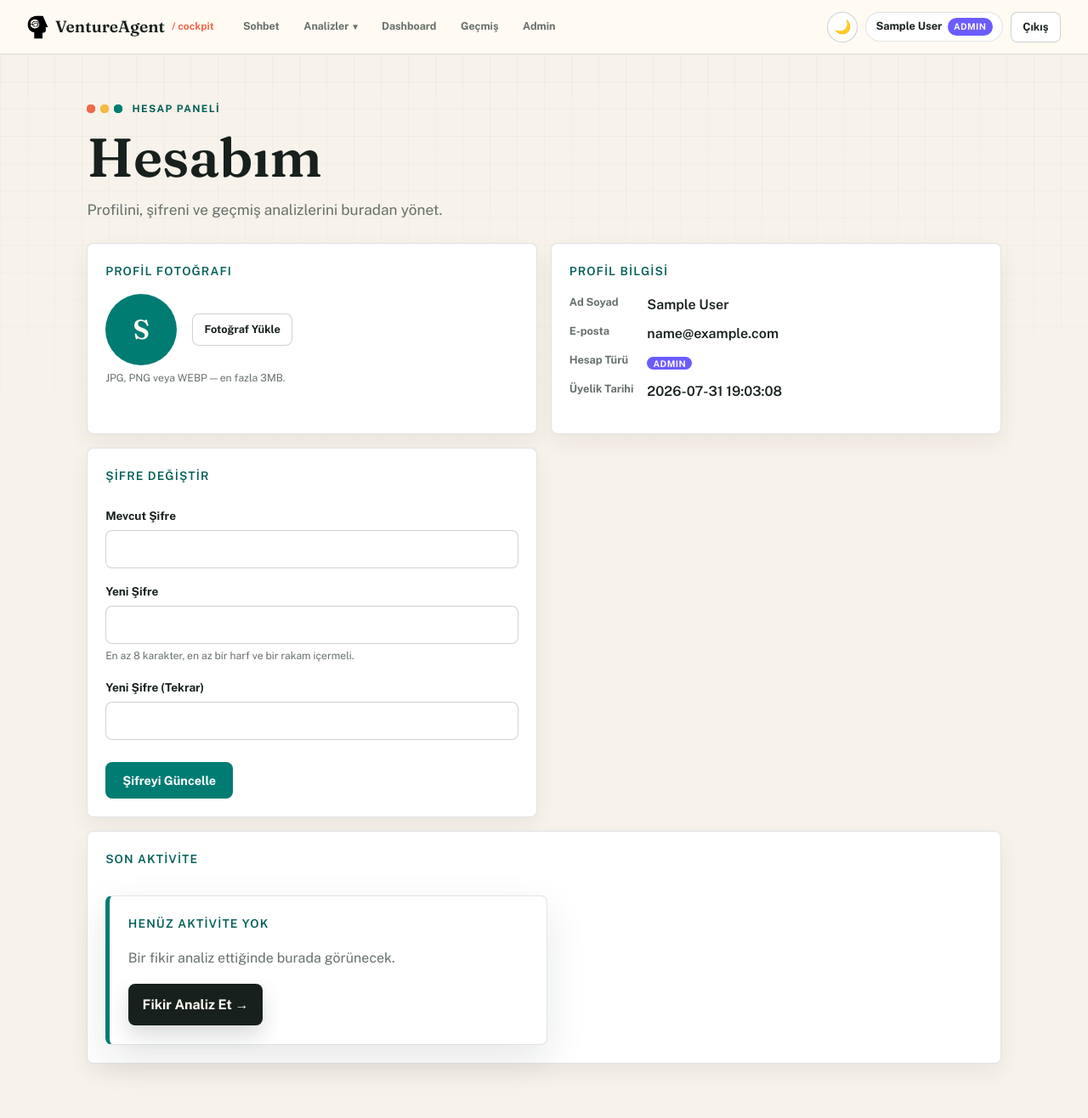
After one commit to ozgegul/VentureAgent, a Flask app: page /account/ in a window 1280 px wide. The commit adds this page. Shown: the whole page at 85% size. Run offline with Flask 3, Linux system fonts and the light colour scheme; the visitor is signed in with stand-in values (Sample User, id 1); data comes from the database, SQL or seed files in the repository; data that the repository does not hold is empty; parts of the project's set-up code (start-up, migrations or seed data) failed here and were passed over.

Commit message:
feat: e-posta doğrulama kodu (Resend API) + hesap paneli
E-posta doğrulama:
- users tablosuna email_verified, verification_code, verification_expires_at eklendi
- backend/services/mailer.py: e-posta gönderimi için öncelik sırası
  Resend API > SMTP > konsola yazdırma (dev modu). Resend önerilen
  yöntem: domain doğrulamadan onboarding@resend.dev ile test gönderimi
  yapılabiliyor
- Kayıt akışı: kayıt olunca art\u0131k direkt giri\u015f yap\u0131lm\u0131yor, 6 haneli kod
  e-postaya g\u00f6nderiliyor -> /auth/verify sayfas\u0131nda kod giriliyor ->
  do\u011frulan\u0131nca otomatik giri\u015f yap\u0131l\u0131yor (15 dk ge\u00e7erlilik, yeniden g\u00f6nder var)
- login(): do\u011frulanmam\u0131\u015f hesap giri\u015f yapmaya \u00e7al\u0131\u015f\u0131rsa yeni kod g\u00f6nderilip
  do\u011frulama sayfas\u0131na y\u00f6nlendiriliyor
- .env.example: RESEND_API_KEY/RESEND_FROM (\u00f6ncelikli) + SMTP_* (alternatif)

Hesap paneli:
- users tablosuna avatar_path eklendi
- backend/routes/account.py: profil g\u00f6r\u00fcnt\u00fcleme, \u015fifre de\u011fi\u015ftirme (mevcut
  \u015fifre do\u011frulamal\u0131), profil foto\u011fraf\u0131 y\u00fckleme/kald\u0131rma
- Foto\u011fraf y\u00fckleme Pillow ile ger\u00e7ek g\u00f6rsel do\u011frulamas\u0131 yap\u0131yor, 320x320'ye
  k\u00fc\u00e7\u00fclt\u00fcp JPEG olarak kaydediyor, 3MB s\u0131n\u0131r\u0131 var
- frontend/templates/account/dashboard.html: profil bilgisi, \u015fifre formu,
  avatar y\u00fckleme, son 5 analiz/mod\u00fcl sonucu + t\u00fcm ge\u00e7mi\u015fi g\u00f6r linki
- Navbar: kullan\u0131c\u0131 rozeti /account'a giden bir link oldu, avatar k\u00fc\u00e7\u00fck
  resmi navbar'da g\u00f6steriliyor
- requirements.txt: Pillow + requests eklendi
- .gitignore: y\u00fcklenen avatarlar i\u00e7in kural

Not: tests/test_prompts.py (import hatas\u0131) ve tests/test_ai_client.py'deki
2 retry testi bu commit'ten \u00f6nce de bozuktu, bu dosyalara hi\u00e7 dokunulmad\u0131.

```diff
--- a/backend/__init__.py
+++ b/backend/__init__.py
@@ -44,6 +44,7 @@ def create_app():
     from backend.routes.ai_test import ai_test_bp
     from backend.routes.auth import auth_bp
     from backend.routes.admin import admin_bp
+    from backend.routes.account import account_bp
     from backend.routes.chat import chat_bp
     from backend.routes.dashboard import dashboard_bp
     from backend.routes.history import history_bp
@@ -60,6 +61,7 @@ def create_app():
     app.register_blueprint(ai_test_bp, url_prefix="/ai-test")
     app.register_blueprint(auth_bp, url_prefix="/auth")
     app.register_blueprint(admin_bp, url_prefix="/admin")
+    app.register_blueprint(account_bp, url_prefix="/account")
     app.register_blueprint(chat_bp, url_prefix="/chat")
     app.register_blueprint(dashboard_bp, url_prefix="/dashboard")
     app.register_blueprint(history_bp, url_prefix="/history")
--- /dev/null
+++ b/backend/routes/account.py
@@ -0,0 +1,135 @@
+"""Hesap paneli: profil bilgisi, şifre değiştirme, profil fotoğrafı, kendi geçmişi."""
+
+from __future__ import annotations
+
+import io
+import uuid
+from pathlib import Path
+
+from flask import Blueprint, current_app, flash, redirect, render_template, request, url_for
+from PIL import Image, UnidentifiedImageError
+from werkzeug.security import check_password_hash, generate_password_hash
+
+from backend.auth import current_user, login_required
+from backend.database import (
+    get_dashboard_metrics,
+    list_idea_analyses,
+    list_module_results,
+    update_user_avatar,
+    update_user_password,
+)
+from backend.routes.auth import validate_password
+from backend.routes.history import MODULE_LABELS
+
+account_bp = Blueprint("account", __name__, template_folder="../../frontend/templates")
+
+ALLOWED_AVATAR_TYPES = {"image/jpeg", "image/png", "image/webp"}
+MAX_AVATAR_BYTES = 3 * 1024 * 1024  # 3MB — global 10MB istek limitinden daha sıkı
+AVATAR_OUTPUT_SIZE = (320, 320)
+
+
+def _avatar_dir() -> Path:
+    path = Path(current_app.static_folder) / "uploads" / "avatars"
+    path.mkdir(parents=True, exist_ok=True)
+    return path
+
+
+@account_bp.route("/", methods=["GET"])
+@login_required
+def account_page():
+    user = current_user()
+    metrics = get_dashboard_metrics(user["id"])
+    recent_analyses = list_idea_analyses(user["id"], limit=5)
+    recent_modules = list_module_results(user["id"], limit=5)
+    for result in recent_modules:
+        result["label"] = MODULE_LABELS.get(result["module"], result["module"])
+    return render_template(
+        "account/dashboard.html",
+        metrics=metrics,
+        recent_analyses=recent_analyses,
+        recent_modules=recent_modules,
+    )
+
+
+@account_bp.route("/password", methods=["POST"])
+@login_required
+def change_password():
+    user = current_user()
+    current_password = request.form.get("current_password", "")
+    new_password = request.form.get("new_password", "")
+    new_password_confirm = request.form.get("new_password_confirm", "")
+
+    error = None
+    if not check_password_hash(user["password_hash"], current_password):
+        error = "Mevcut şifren yanlış."
+    elif new_password != new_password_confirm:
+        error = "Yeni şifreler eşleşmiyor."
+    else:
+        error = validate_password(new_password)
+
+    if error:
+        flash(error, "error")
+        return redirect(url_for("account.account_page"))
+
+    update_user_password(user["id"], generate_password_hash(new_password))
+    flash("Şifren güncellendi.", "success")
+    return redirect(url_for("account.account_page"))
+
+
+@account_bp.route("/avatar", methods=["POST"])
+@login_required
+def upload_avatar():
+    user = current_user()
+    file = request.files.get("avatar")
+
+    if file is None or file.filename == "":
+        flash("Bir fotoğraf seçmelisin.", "error")
+        return redirect(url_for("account.account_page"))
+
+    raw = file.read()
+    if len(raw) > MAX_AVATAR_BYTES:
+        flash("Fotoğraf 3MB'tan küçük olmalıdır.", "error")
+        return redirect(url_for("account.account_page"))
+
+    # Dosya uzantısına/MIME başlığına güvenmek yerine, gerçekten geçerli bir
+    # görsel olduğunu Pillow ile doğrula ve sabit boyuta getirerek yeniden
+    # kaydet — bu hem kötü niyetli dosyaları eler hem de tutarlı bir görünüm
+    # sağlar.
+    try:
+        image = Image.open(io.BytesIO(raw))
+        image.verify()
+        image = Image.open(io.BytesIO(raw))  # verify() sonrası yeniden aç
+        image = image.convert("RGB")
+    except (UnidentifiedImageError, OSError):
+        flash("Geçersiz bir görsel dosyası. JPG, PNG veya WEBP yükle.", "error")
+        return redirect(url_for("account.account_page"))
+
+    image.thumbnail(AVATAR_OUTPUT_SIZE)
+    filename = f"{uuid.uuid4().hex}.jpg"
+    output_path = _avatar_dir() / filename
+    image.save(output_path, "JPEG", quality=88)
+
+    # Eski avatarı temizle (varsa)
+    old_avatar = user.get("avatar_path")
+    if old_avatar:
+        old_path = Path(current_app.static_folder) / old_avatar
+        if old_path.exists() and old_path.is_relative_to(_avatar_dir()):
+            old_path.unlink(missing_ok=True)
+
+    update_user_avatar(user["id"], f"uploads/avatars/{filename}")
+    flash("Profil fotoğrafın güncellendi.", "success")
+    return redirect(url_for("account.account_page"))
+
+
+@account_bp.route("/avatar/delete", methods=["POST"])
+@login_required
+def delete_avatar():
+    user = current_user()
+    old_avatar = user.get("avatar_path")
+    if old_avatar:
+        old_path = Path(current_app.static_folder) / old_avatar
+        if old_path.exists() and old_path.is_relative_to(_avatar_dir()):
+            old_path.unlink(missing_ok=True)
+    update_user_avatar(user["id"], None)
+    flash("Profil fotoğrafın kaldırıldı.", "success")
+    return redirect(url_for("account.account_page"))
--- a/backend/routes/auth.py
+++ b/backend/routes/auth.py
@@ -1,14 +1,23 @@
-"""Kayıt, giriş ve çıkış rotaları."""
+"""Kayıt, giriş, çıkış ve e-posta doğrulama rotaları."""
 
 from __future__ import annotations
 
+import random
 import re
+from datetime import datetime, timedelta
 
 from flask import Blueprint, flash, redirect, render_template, request, session, url_for
 from werkzeug.security import check_password_hash, generate_password_hash
 
 from backend.auth import current_user, login_required
-from backend.database import create_user, get_user_by_email, update_user_role
+from backend.database import (
+    create_user,
+    get_user_by_email,
+    mark_email_verified,
+    set_verification_code,
+    update_user_role,
+)
+from backend.services.mailer import EmailSendError, send_verification_email
 
 auth_bp = Blueprint("auth", __name__, template_folder="../../frontend/templates")
 
@@ -42,6 +51,27 @@ def validate_password(password: str) -> str | None:
     if not re.search(r"[0-9]", password):
         return "Şifre en az bir rakam içermelidir."
     return None
+
+
+VERIFICATION_CODE_TTL_MINUTES = 15
+
+
+def _issue_verification_code(user: dict) -> None:
+    """Generate a fresh 6-digit code, store it, and email it to the user.
+
+    E-posta gönderimi başarısız olursa (SMTP hatası) kod yine de DB'ye
+    kaydedilir — kullanıcı 'kodu yeniden gönder' ile tekrar deneyebilir;
+    akış tamamen tıkanmaz.
+    """
+    code = f"{random.randint(0, 999999):06d}"
+    expires_at = (datetime.utcnow() + timedelta(minutes=VERIFICATION_CODE_TTL_MINUTES)).isoformat()
+    set_verification_code(user["id"], code, expires_at)
+    try:
+        send_verification_email(to=user["email"], name=user["name"], code=code)
+    except EmailSendError:
+        # Kod DB'de duruyor; kullanıcı "yeniden gönder"i deneyebilir.
+        # Yerel geliştirmede mailer zaten kodu konsola basar (bkz. mailer.py).
+        pass
 
 
 @auth_bp.route("/register", methods=["GET", "POST"])
@@ -82,10 +112,10 @@ def register():
         password_hash=generate_password_hash(password),
         role="free",
     )
-    session.clear()
-    session["user_id"] = user_id
-    flash("Hesabınız oluşturuldu. Hoş geldiniz!", "success")
-    return redirect(url_for("main.index"))
+    user = get_user_by_email(email)
+    _issue_verification_code(user)
+    flash("Hesabın oluşturuldu. E-postana gönderdiğimiz kodu girerek doğrula.", "success")
+    return redirect(url_for("auth.verify", email=email))
 
 
 @auth_bp.route("/login", methods=["GET", "POST"])
@@ -110,6 +140,11 @@ def login():
     if error:
         return render_template("auth/login.html", error=error, email=email, next=next_url)
 
+    if not user["email_verified"]:
+        _issue_verification_code(user)
+        flash("Hesabını henüz doğrulamadın. E-postana yeni bir kod gönderdik.", "error")
+        return redirect(url_for("auth.verify", email=email))
+
     session.clear()
     session["user_id"] = user["id"]
     flash(f"Tekrar hoş geldin, {user['name']}!", "success")
@@ -121,6 +156,64 @@ def logout():
     session.clear()
     flash("Çıkış yapıldı.", "success")
     return redirect(url_for("main.index"))
+
+
+@auth_bp.route("/verify", methods=["GET", "POST"])
+def verify():
+    """E-posta doğrulama kodu giriş sayfası."""
+    if current_user():
+        return redirect(url_for("main.index"))
+
+    email = request.values.get("email", "").strip().lower()
+    user = get_user_by_email(email) if email else None
+
+    if user is None:
+        flash("Doğrulanacak bir hesap bulunamadı.", "error")
+        return redirect(url_for("auth.register"))
+
+    if user["email_verified"]:
+        flash("Bu hesap zaten doğrulanmış. Giriş yapabilirsin.", "success")
+        return redirect(url_for("auth.login"))
+
+    if request.method == "GET":
+        return render_template("auth/verify.html", email=email)
+
+    code = request.form.get("code", "").strip()
+    error = None
+
+    if not user["verification_code"] or not user["verification_expires_at"]:
+        error = "Kod bulunamadı. Lütfen yeni bir kod iste."
+    elif datetime.utcnow() > datetime.fromisoformat(user["verification_expires_at"]):
+        error = "Kodun süresi dolmuş. Lütfen yeni bir kod iste."
+    elif code != user["verification_code"]:
+        error = "Girdiğin kod hatalı."
+
+    if error:
+        return render_template("auth/verify.html", email=email, error=error)
+
+    mark_email_verified(user["id"])
+    session.clear()
+    session["user_id"] = user["id"]
+    flash("E-postan doğrulandı! Hoş geldin. 🎉", "success")
+    return redirect(url_for("main.index"))
+
+
+@auth_bp.route("/verify/resend", methods=["POST"])
+def resend_verification():
+    """Doğrulama kodunu yeniden gönderir."""
+    email = request.form.get("email", "").strip().lower()
+    user = get_user_by_email(email) if email else None
+
+    if user is None:
+        flash("Hesap bulunamadı.", "error")
+        return redirect(url_for("auth.register"))
+
+    if user["email_verified"]:
+        return redirect(url_for("auth.login"))
+
+    _issue_verification_code(user)
+    flash("Yeni kod e-postana gönderildi.", "success")
+    return redirect(url_for("auth.verify", email=email))
 
 
 @auth_bp.route("/upgrade", methods=["GET"])
--- a/frontend/static/css/style.css
+++ b/frontend/static/css/style.css
@@ -213,7 +213,10 @@ code {
     border-radius: 999px;
     background: var(--surface-strong);
     border: 1px solid var(--line);
+    text-decoration: none;
+    transition: border-color 0.15s ease;
 }
+.user-pill:hover { border-color: var(--teal); }
 .pro-badge {
     background: var(--amber);
     color: #17201c;
@@ -776,6 +779,17 @@ code {
 .link-danger:hover {
     color: var(--coral);
 }
+.link-button {
+    padding: 0;
+    border: none;
+    background: none;
+    color: var(--teal-dark);
+    cursor: pointer;
+    font: inherit;
+    font-weight: 800;
+    text-decoration: underline;
+}
+.link-button:hover { color: var(--teal); }
 
 .empty-state {
     margin-top: 2rem;
@@ -823,6 +837,69 @@ code {
     font-family: var(--font-display);
     font-size: 2.25rem;
     line-height: 1;
+}
+
+.account-grid {
+    display: grid;
+    grid-template-columns: repeat(2, minmax(0, 1fr));
+    gap: 1rem;
+    margin-top: 1.5rem;
+}
+.account-panel {
+    background: var(--surface-strong);
+    border: 1px solid var(--line);
+    border-radius: var(--radius);
+    padding: 1.3rem;
+    box-shadow: 0 10px 28px rgba(23, 32, 28, 0.06);
+}
+.account-panel h2 {
+    margin-bottom: 1rem;
+    color: var(--teal-dark);
+    font-family: var(--font-body);
+    font-size: 0.86rem;
+    letter-spacing: 0.08em;
+    text-transform: uppercase;
+}
+.account-panel-wide { grid-column: 1 / -1; }
+
+.avatar-row { display: flex; align-items: center; gap: 1.1rem; }
+.avatar-preview {
+    width: 84px;
+    height: 84px;
+    border-radius: 50%;
+    object-fit: cover;
+    border: 2px solid var(--line-strong);
+}
+.avatar-placeholder {
+    width: 84px;
+    height: 84px;
+    border-radius: 50%;
+    display: grid;
+    place-items: center;
+    background: var(--teal);
+    color: #fffaf2;
+    font-family: var(--font-display);
+    font-size: 2rem;
+    font-weight: 600;
+}
+.avatar-actions { display: flex; flex-direction: column; gap: 0.5rem; align-items: flex-start; }
+.avatar-input { position: absolute; width: 1px; height: 1px; opacity: 0; pointer-events: none; }
+.avatar-upload-label { cursor: pointer; display: inline-block; }
+
+.account-info { display: grid; grid-template-columns: auto 1fr; gap: 0.5rem 1rem; }
+.account-info dt { color: var(--muted); font-size: 0.8rem; font-weight: 700; }
+.account-info dd { margin: 0; color: var(--ink); font-weight: 600; }
+.upgrade-inline-link { margin-left: 0.5rem; font-weight: 800; color: var(--teal-dark); }
+
+.account-history-link { margin-top: 1rem; display: inline-block; }
+
+.nav-avatar {
+    width: 26px;
+    height: 26px;
+    border-radius: 50%;
+    object-fit: cover;
+    margin-right: 0.4rem;
+    vertical-align: middle;
 }
 
 .dashboard-grid {
@@ -1024,7 +1101,8 @@ code {
     .venture-score-card,
     .detail-grid,
     .metric-grid,
-    .dashboard-grid { grid-template-columns: 1fr; }
+    .dashboard-grid,
+    .account-grid { grid-template-columns: 1fr; }
     .cockpit-tabs { grid-template-columns: 1fr 1fr 1fr; gap: 0.4rem; }
     .cockpit-tab { padding: 0.5rem 0.3rem; }
     .bar-chart-h-row { grid-template-columns: 5.2rem 1fr 1.4rem; gap: 0.4rem; }
--- /dev/null
+++ b/frontend/templates/account/dashboard.html
@@ -0,0 +1,119 @@
+{% extends "base.html" %}
+
+{% block title %}Hesabım — VentureAgent{% endblock %}
+
+{% block content %}
+    <span class="eyebrow">Hesap Paneli</span>
+    <h1>Hesabım</h1>
+    <p class="subtitle">Profilini, şifreni ve geçmiş analizlerini buradan yönet.</p>
+
+    <div class="account-grid">
+        <section class="account-panel">
+            <h2>Profil Fotoğrafı</h2>
+            <div class="avatar-row">
+                {% if g.user.avatar_path %}
+                    <img src="{{ url_for('static', filename=g.user.avatar_path) }}" alt="Profil fotoğrafı" class="avatar-preview">
+                {% else %}
+                    <div class="avatar-placeholder">{{ g.user.name[:1]|upper }}</div>
+                {% endif %}
+                <div class="avatar-actions">
+                    <form method="POST" action="{{ url_for('account.upload_avatar') }}" enctype="multipart/form-data" class="inline-form">
+                        <input type="hidden" name="csrf_token" value="{{ csrf_token() }}">
+                        <label for="avatar" class="secondary-button small avatar-upload-label">Fotoğraf Yükle</label>
+                        <input type="file" id="avatar" name="avatar" accept="image/png,image/jpeg,image/webp" class="avatar-input" onchange="this.form.submit()">
+                    </form>
+                    {% if g.user.avatar_path %}
+                        <form method="POST" action="{{ url_for('account.delete_avatar') }}" class="inline-form">
+                            <input type="hidden" name="csrf_token" value="{{ csrf_token() }}">
+                            <button type="submit" class="link-danger">Kaldır</button>
+                        </form>
+                    {% endif %}
+                </div>
+            </div>
+            <span class="field-hint">JPG, PNG veya WEBP — en fazla 3MB.</span>
+        </section>
+
+        <section class="account-panel">
+            <h2>Profil Bilgisi</h2>
+            <dl class="account-info">
+                <dt>Ad Soyad</dt>
+                <dd>{{ g.user.name }}</dd>
+                <dt>E-posta</dt>
+                <dd>{{ g.user.email }}</dd>
+                <dt>Hesap Türü</dt>
+                <dd>
+                    {% if g.user.role == 'admin' %}<span class="pro-badge admin-badge">ADMIN</span>
+                    {% elif g.user.role == 'pro' %}<span class="pro-badge">PRO</span>
+                    {% else %}Free
+                        <a href="{{ url_for('auth.upgrade_page') }}" class="upgrade-inline-link">Pro'ya geç →</a>
+                    {% endif %}
+                </dd>
+                <dt>Üyelik Tarihi</dt>
+                <dd>{{ g.user.created_at }}</dd>
+            </dl>
+        </section>
+
+        <section class="account-panel">
+            <h2>Şifre Değiştir</h2>
+            <form method="POST" action="{{ url_for('account.change_password') }}" class="form">
+                <input type="hidden" name="csrf_token" value="{{ csrf_token() }}">
+
+                <label for="current_password">Mevcut Şifre</label>
+                <input type="password" id="current_password" name="current_password" required>
+
+                <label for="new_password">Yeni Şifre</label>
+                <input type="password" id="new_password" name="new_password" minlength="8" required>
+                <span class="field-hint">En az 8 karakter, en az bir harf ve bir rakam içermeli.</span>
+
+                <label for="new_password_confirm">Yeni Şifre (Tekrar)</label>
+                <input type="password" id="new_password_confirm" name="new_password_confirm" minlength="8" required>
+
+                <button type="submit">Şifreyi Güncelle</button>
+            </form>
+        </section>
+
+        <section class="account-panel account-panel-wide">
+            <h2>Son Aktivite</h2>
+
+            {% if recent_analyses or recent_modules %}
+                <div class="history-table-wrap compact-table">
+                    <table class="history-table">
+                        <thead>
+                            <tr>
+                                <th>Tür</th>
+                                <th>Fikir</th>
+                                <th>Tarih</th>
+                                <th></th>
+                            </tr>
+                        </thead>
+                        <tbody>
+                            {% for item in recent_analyses %}
+                                <tr>
+                                    <td>Fikir Analizi</td>
+                                    <td>{{ item.idea }}</td>
+                                    <td>{{ item.created_at }}</td>
+                                    <td><a href="{{ url_for('history.history_detail', analysis_id=item.id) }}">Detay</a></td>
+                                </tr>
+                            {% endfor %}
+                            {% for item in recent_modules %}
+                                <tr>
+                                    <td>{{ item.label }}</td>
+                                    <td>{{ item.idea }}</td>
+                                    <td>{{ item.created_at }}</td>
+                                    <td><a href="{{ url_for('history.module_result_detail', result_id=item.id) }}">Detay</a></td>
+                                </tr>
+                            {% endfor %}
+                        </tbody>
+                    </table>
+                </div>
+                <a href="{{ url_for('history.history_page') }}" class="secondary-button small account-history-link">Tüm geçmişi gör →</a>
+            {% else %}
+                <div class="empty-state">
+                    <h2>Henüz aktivite yok</h2>
+                    <p>Bir fikir analiz ettiğinde burada görünecek.</p>
+                    <a href="{{ url_for('idea.idea_form') }}" class="cta-button">Fikir Analiz Et →</a>
+                </div>
+            {% endif %}
+        </section>
+    </div>
+{% endblock %}
--- a/frontend/templates/base.html
+++ b/frontend/templates/base.html
@@ -53,11 +53,14 @@
                 <span class="theme-toggle-icon"></span>
             </button>
             {% if g.user %}
-                <span class="user-pill">
+                <a href="{{ url_for('account.account_page') }}" class="user-pill" title="Hesabım">
+                    {% if g.user.avatar_path %}
+                        <img src="{{ url_for('static', filename=g.user.avatar_path) }}" alt="" class="nav-avatar">
+                    {% endif %}
                     {{ g.user.name }}
                     {% if g.user.role == 'pro' %}<span class="pro-badge">PRO</span>{% endif %}
                     {% if g.user.role == 'admin' %}<span class="pro-badge admin-badge">ADMIN</span>{% endif %}
-                </span>
+                </a>
                 <form method="POST" action="{{ url_for('auth.logout') }}" class="inline-form">
                     <input type="hidden" name="csrf_token" value="{{ csrf_token() }}">
                     <button type="submit" class="secondary-button small">Çıkış</button>
--- a/requirements.txt
+++ b/requirements.txt
@@ -4,3 +4,5 @@ python-dotenv==1.0.1
 anthropic==0.34.2
 reportlab==4.5.1
 font-roboto==0.0.1
+Pillow==10.4.0
+requests==2.32.3
```
Also changed, not shown: backend/database.py (+44 -40 lines), backend/services/mailer.py (added, +106 -0 lines), frontend/templates/auth/verify.html (added, +46 -0 lines), 3 other files.
